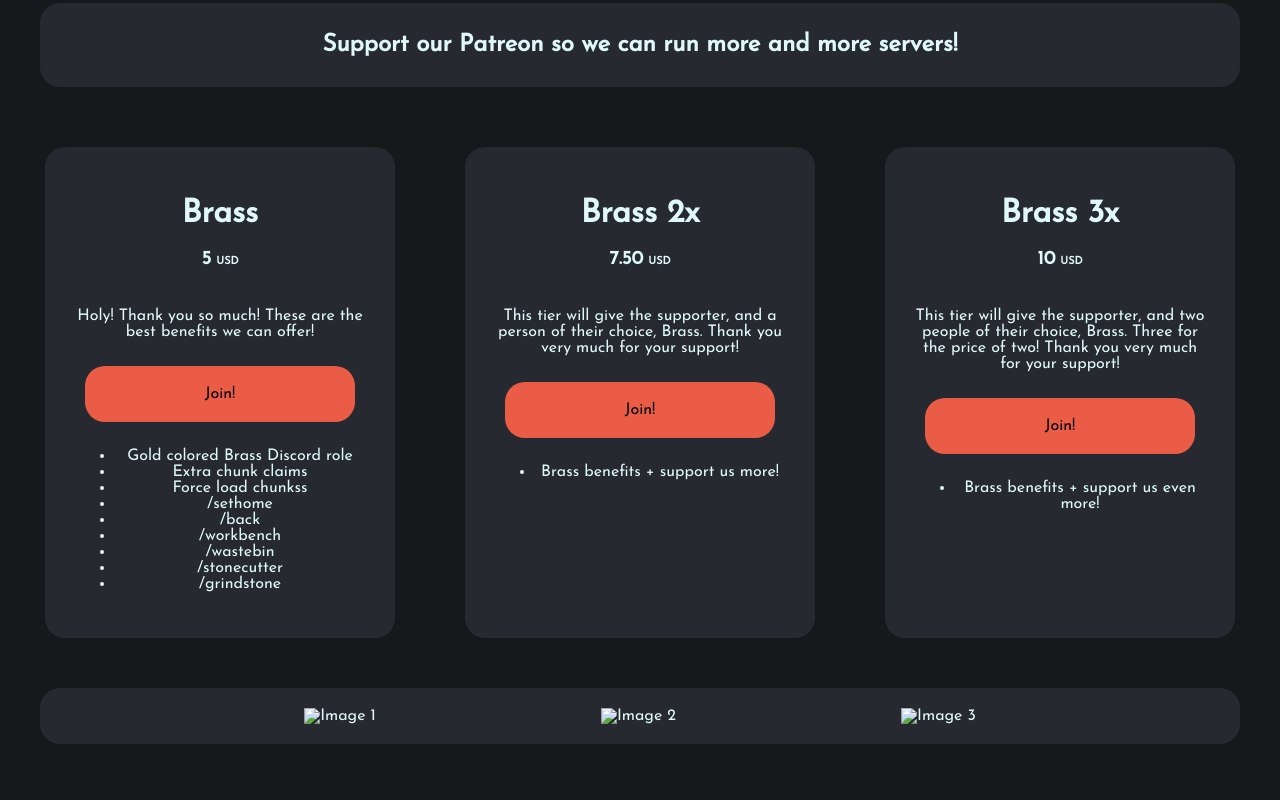
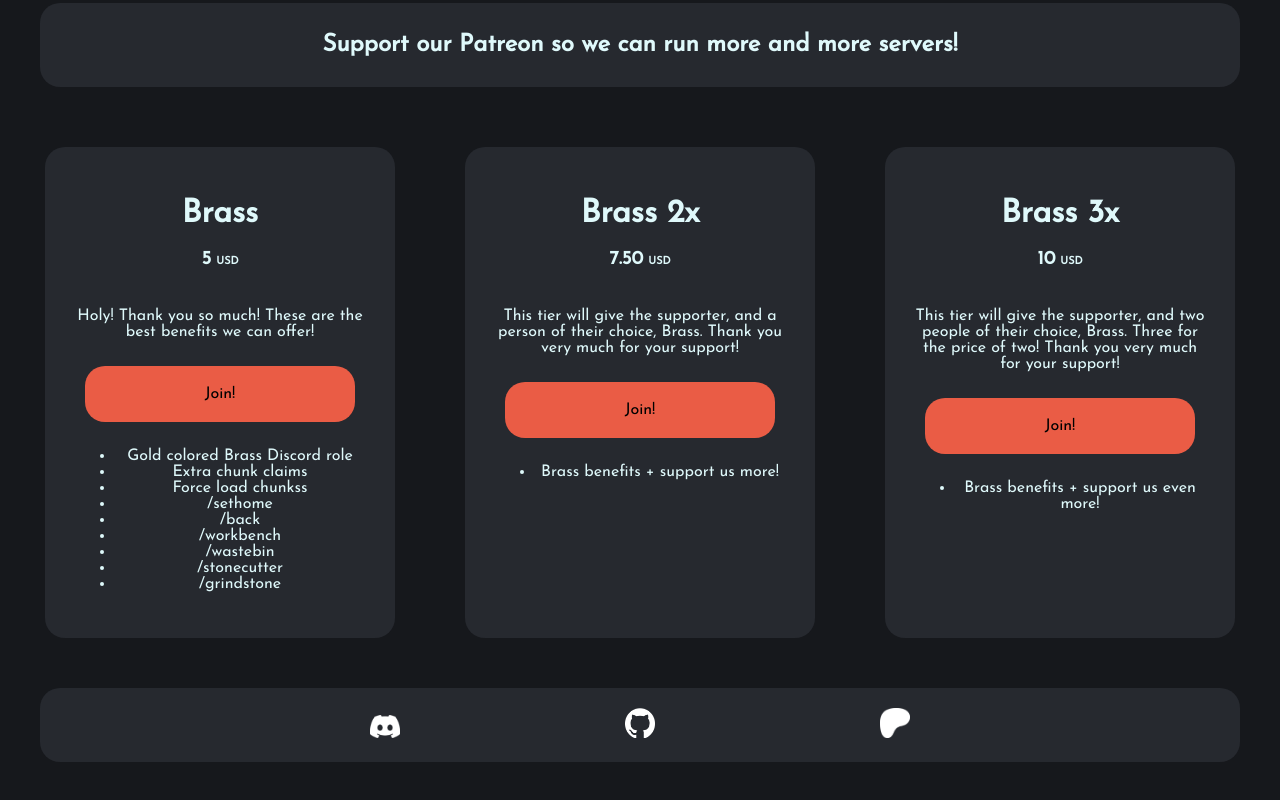
Before and after one commit to Bluemethyst/The-Mountain, a plain HTML site: page index.html in a window 1280 px wide. Shown: the part 1134-1934 px from the top of the page. Drawn offline with Linux system fonts and the light colour scheme; the site is published under a folder, as on GitHub Pages, so addresses that start at the root find nothing; no server answers.

Commit message:
Update index.html

```diff
--- a/index.html
+++ b/index.html
@@ -103,13 +103,13 @@
       </div>
       <div id="footer" class="hidden">
          <a href="https://discord.gg/JCzQeYREpS" target="_blank">
-             <img src="/assets/discord.png" alt="Image 1" style="width: 30px; height: 23px;">
+             <img src="assets/discord.png" alt="Image 1" style="width: 30px; height: 23px;">
          </a>
          <a href="https://github.com/Bluemethyst/The-Mountain" target="_blank">
-             <img src="/assets/github.png" alt="Image 2" style="width: 30px; height: 30px;">
+             <img src="assets/github.png" alt="Image 2" style="width: 30px; height: 30px;">
          </a>
          <a href="https://www.patreon.com/TheMountain381" target="_blank">
-             <img src="/assets/patreon.png" alt="Image 3" style="width: 30px; height: 30px;">
+             <img src="assets/patreon.png" alt="Image 3" style="width: 30px; height: 30px;">
          </a>
      </div>
    <script defer src="app.js"></script>
```
